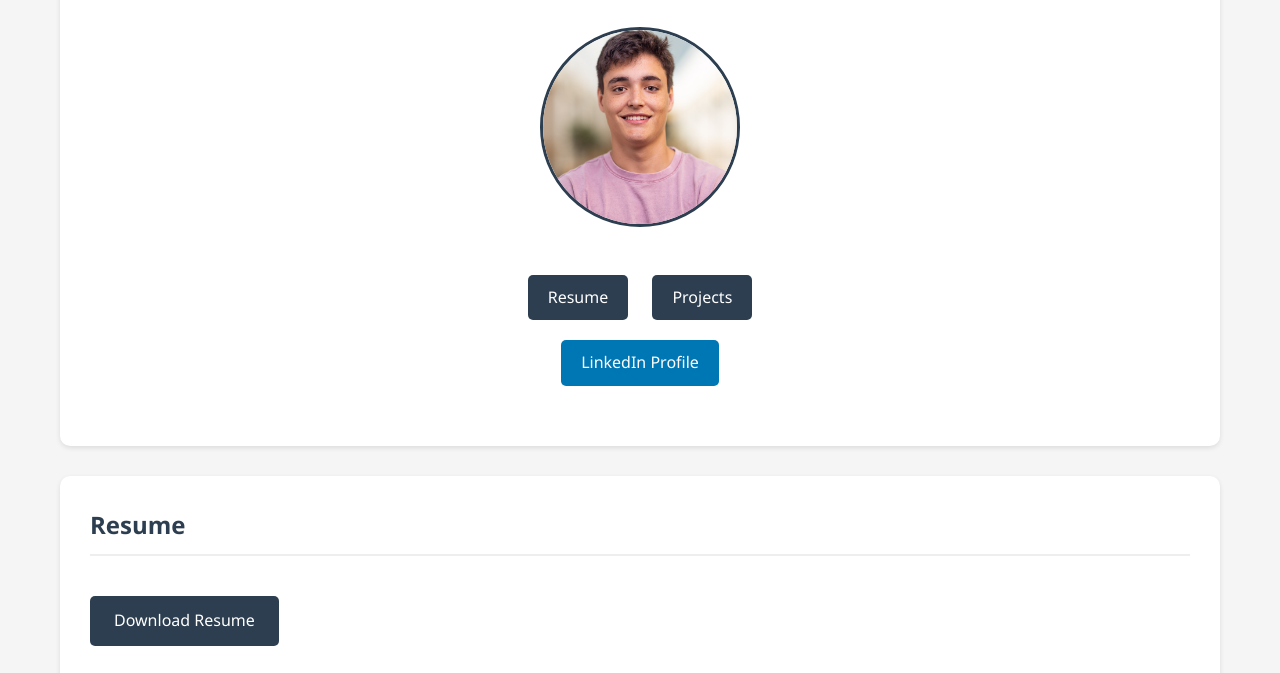
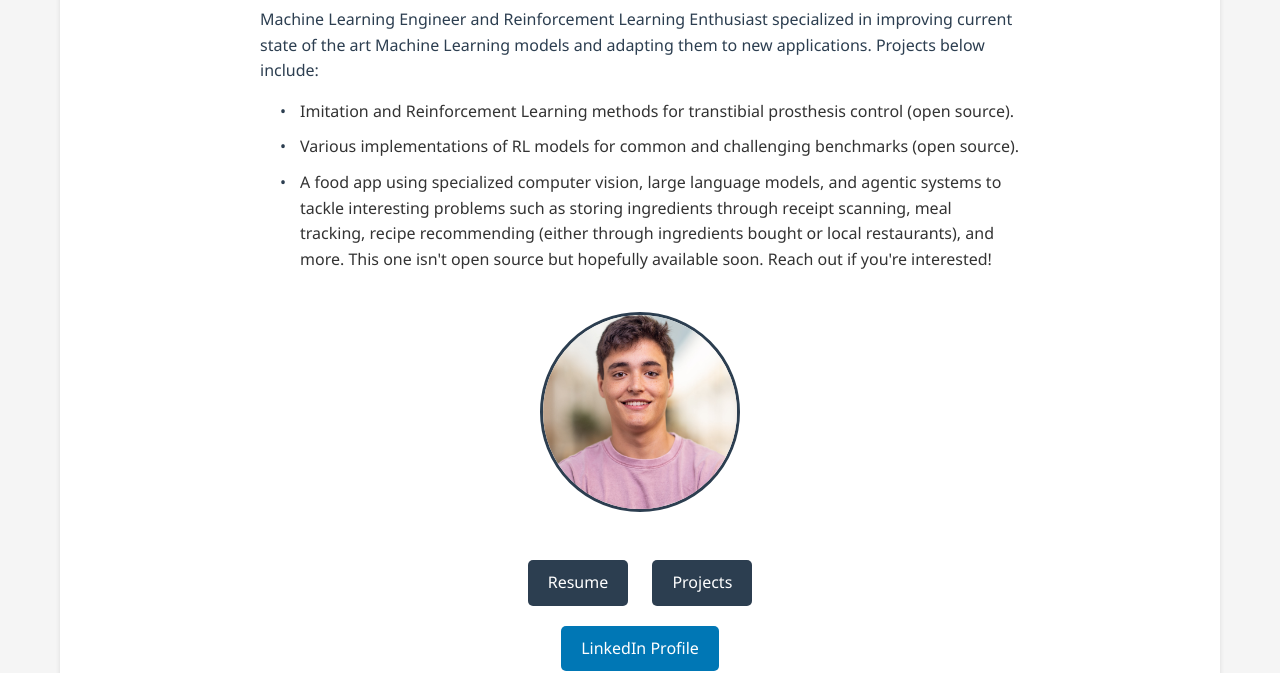
Before and after one commit to lancastre22/Portfolio, a plain HTML site: page index.html in a window 1280 px wide. Shown: the part 127-800 px from the top of the page. Drawn offline with Linux system fonts and the light colour scheme.

Commit message:
Add bio section with expertise and project highlights

```diff
--- a/index.html
+++ b/index.html
@@ -34,6 +34,36 @@
             font-size: 2.5em;
             color: #2c3e50;
             margin-bottom: 10px;
+        }
+
+        .bio {
+            max-width: 800px;
+            margin: 0 auto 20px;
+            text-align: left;
+            padding: 0 20px;
+        }
+
+        .bio p {
+            margin-bottom: 15px;
+            color: #2c3e50;
+        }
+
+        .bio ul {
+            list-style-type: none;
+            padding-left: 20px;
+        }
+
+        .bio li {
+            margin-bottom: 10px;
+            position: relative;
+            padding-left: 20px;
+        }
+
+        .bio li:before {
+            content: "•";
+            color: #2c3e50;
+            position: absolute;
+            left: 0;
         }
 
         .portrait {
@@ -149,6 +179,14 @@
 <body>
     <header>
         <h1>Manuel Lancastre</h1>
+        <div class="bio">
+            <p>Machine Learning Engineer and Reinforcement Learning Enthusiast specialized in improving current state of the art Machine Learning models and adapting them to new applications. Projects below include:</p>
+            <ul>
+                <li>Imitation and Reinforcement Learning methods for transtibial prosthesis control (open source).</li>
+                <li>Various implementations of RL models for common and challenging benchmarks (open source).</li>
+                <li>A food app using specialized computer vision, large language models, and agentic systems to tackle interesting problems such as storing ingredients through receipt scanning, meal tracking, recipe recommending (either through ingredients bought or local restaurants), and more. This one isn't open source but hopefully available soon. Reach out if you're interested!</li>
+            </ul>
+        </div>
         <img src="portrait.JPG" alt="Manuel Lancastre" class="portrait">
         <div class="nav-links">
             <a href="index.html">Resume</a>
```
Also changed, not shown: projects.html (+38 -0 lines).
